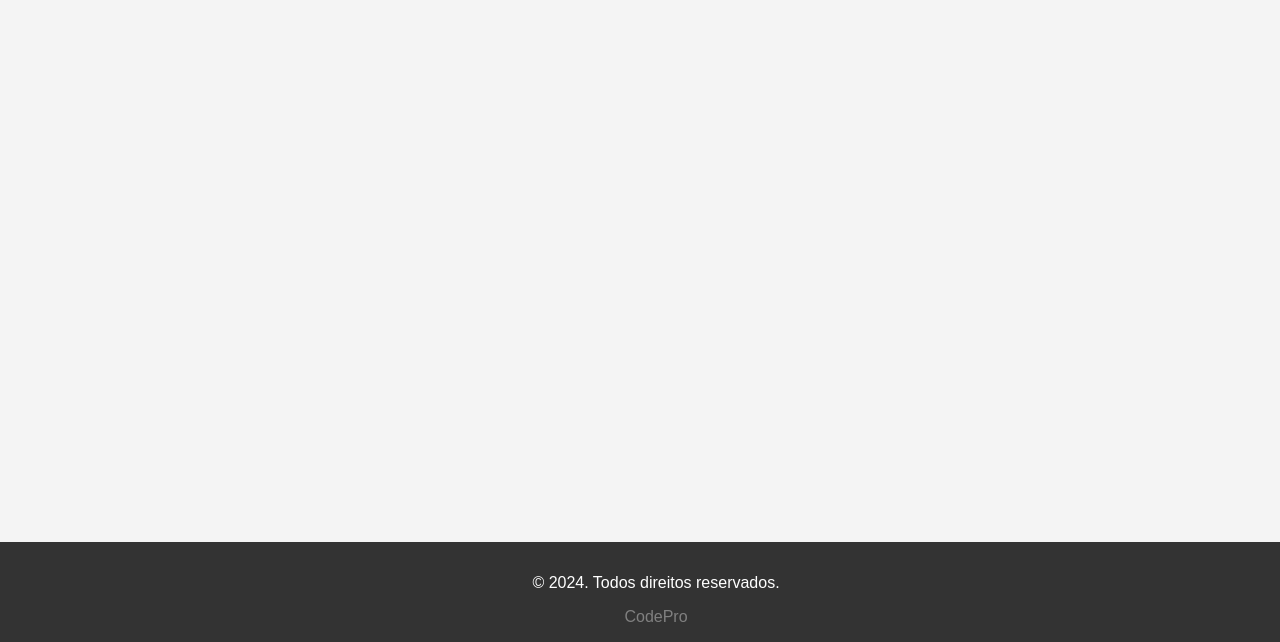
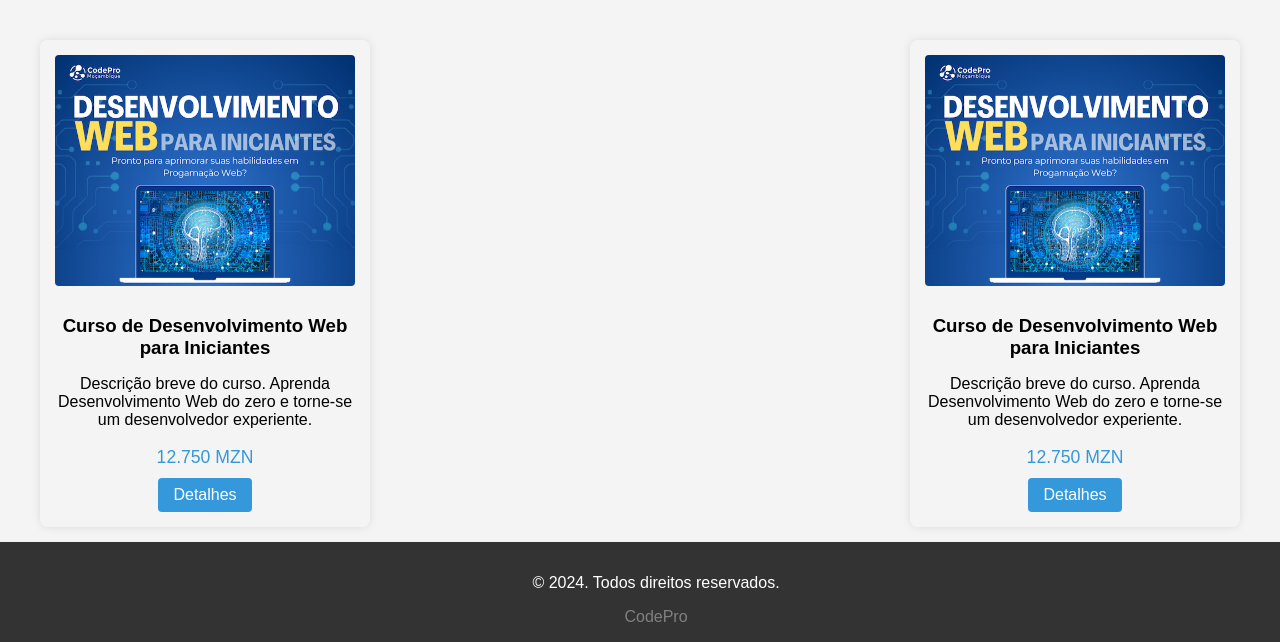
Before and after one commit to CodePro-Mocambique/dondza, a PHP site: page / in a window 1280 px wide. Shown: the part 158-800 px from the top of the page. Run offline with PHP 8.4, Linux system fonts and the light colour scheme.

Commit message:
feat: página de inicio, adicionado cursos

```diff
--- a/assets/css/styles.css
+++ b/assets/css/styles.css
@@ -105,3 +105,53 @@ button:hover{
     display: flex;
     justify-content: space-between;
 }
+
+.course{
+    width: 300px;
+    margin: 20px;
+    padding: 15px;
+    box-shadow: 0 0 10px rgba(0, 0, 0, 0.1);
+    border-radius: 8px;
+    text-align: center;
+}
+
+.course img{
+    max-width: 100%;
+    height: auto;
+    border-radius: 4px;
+    margin-bottom: 10px;
+}
+
+.course h2{
+    font-size: 14pt;
+    margin-bottom: 10px;
+}
+
+.course p {
+    font-size: 12pt;
+    margin-bottom: 10px;
+}
+
+.course .price {
+    font-size: 1.1em;
+    color: #3498db;
+    margin-bottom: 10px;
+}
+
+.course a{
+    display: inline-block;
+    background-color: #3498db;
+    color: white;
+    padding: 8px 15px;
+    text-decoration: none;
+    border-radius: 4px;
+}
+
+.course a:hover {
+    background-color: #2980b9;
+}
+
+.courses-container{
+    display: flex;
+    justify-content: space-between;
+}
--- a/index.html
+++ b/index.html
@@ -22,9 +22,20 @@
     </header>
 
     <!-- Esta tag serve para dividir as seccoes -->
-    <section>
-        <div>
-
+    <section class="courses-container">
+        <div class="course">
+            <img src="assets/img/webdev.png" alt="Curso de WebDev">
+            <h2>Curso de Desenvolvimento Web para Iniciantes </h2>
+            <p>Descrição breve do curso. Aprenda Desenvolvimento Web do zero e torne-se um desenvolvedor experiente. </p>
+            <p class="price"> 12.750 MZN </p>
+            <a href="detalhes-curso.html">Detalhes</a>
+        </div>
+        <div class="course">
+            <img src="assets/img/webdev.png" alt="Curso de WebDev">
+            <h2>Curso de Desenvolvimento Web para Iniciantes </h2>
+            <p>Descrição breve do curso. Aprenda Desenvolvimento Web do zero e torne-se um desenvolvedor experiente. </p>
+            <p class="price"> 12.750 MZN </p>
+            <a href="detalhes-curso.html">Detalhes</a>
         </div>
 
     </section>
```
Also changed, not shown: assets/img/gad.png (added), assets/img/webdev.png (added).
